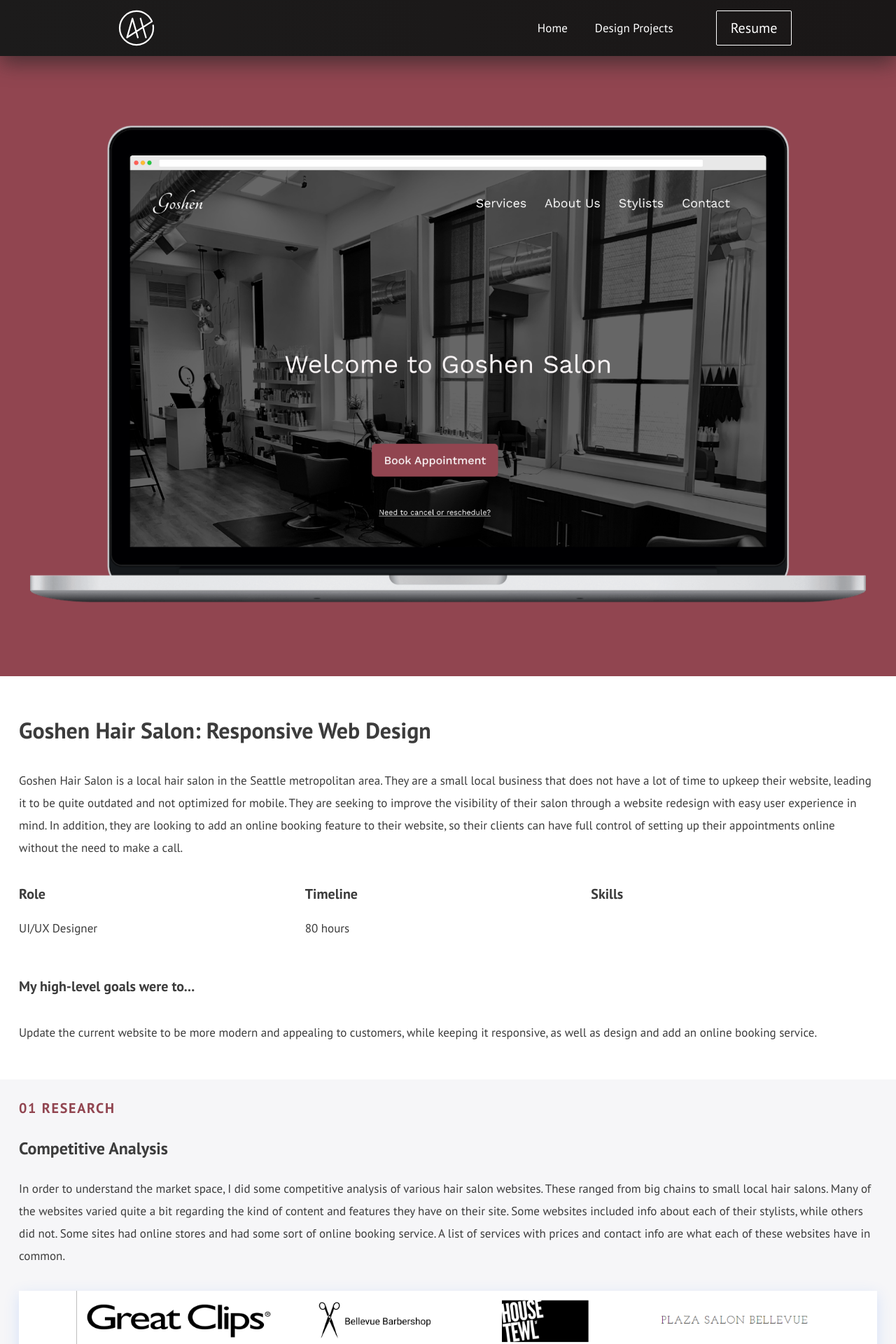
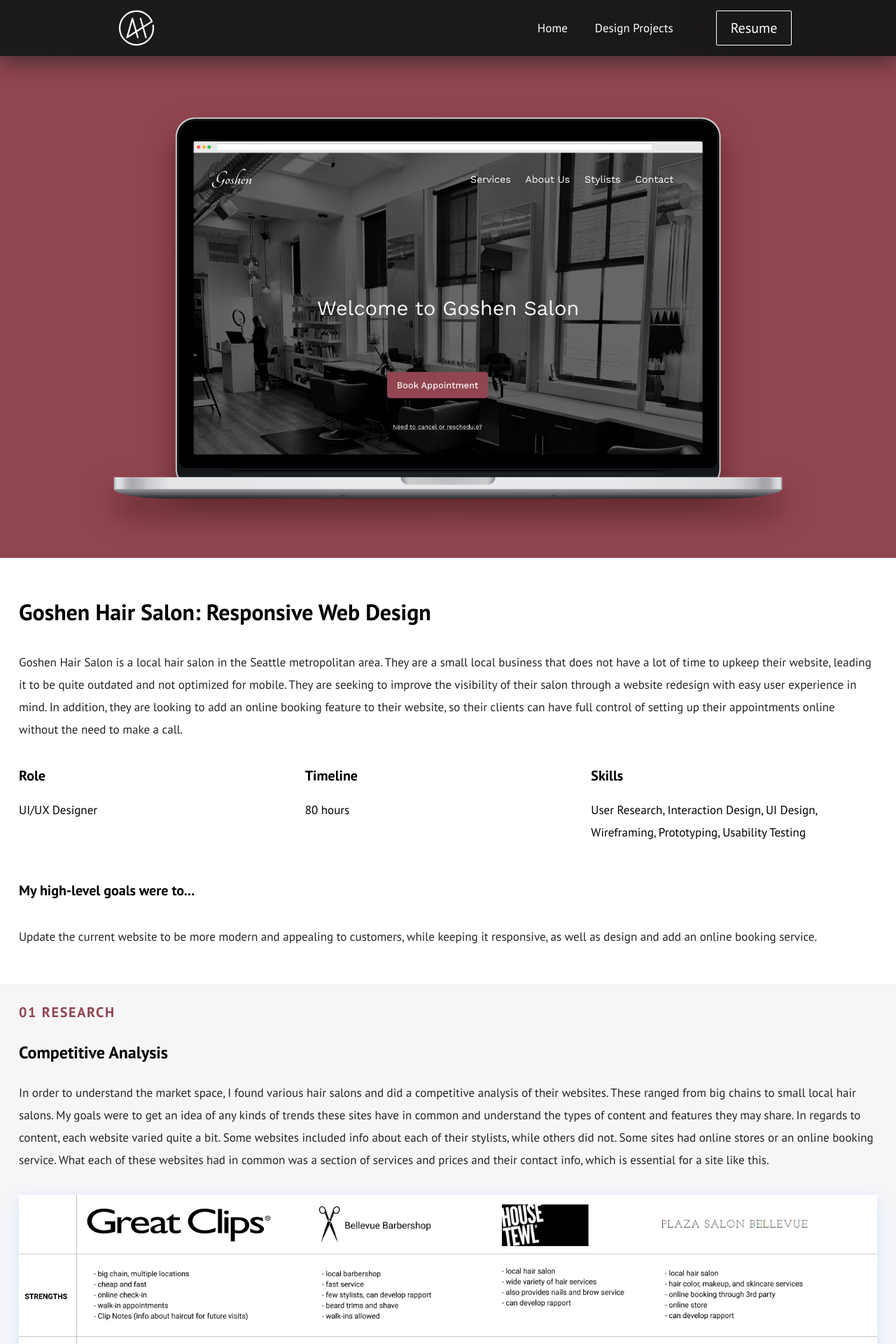
Before and after one commit to alhuang/alhuang.github.io, a React (Create React App) app: page /goshen in a window 1280 px wide. Shown: the top 1920 px of the page at 70% size. Built offline with nearby package versions, Linux system fonts and the light colour scheme.

Commit message:
updated goshen page and info

```diff
--- a/package.json
+++ b/package.json
@@ -1,4 +1,5 @@
 {
+  "homepage": "http://alhuang.github.io/",
   "name": "theandrewhuang",
   "version": "0.1.0",
   "private": true,
@@ -12,6 +13,7 @@
     "@testing-library/user-event": "^12.1.10",
     "bootstrap": "^4.6.0",
     "framer-motion": "^4.1.16",
+    "gh-pages": "^3.1.0",
     "react": "^17.0.2",
     "react-bootstrap": "^1.5.2",
     "react-dom": "^17.0.2",
@@ -25,7 +27,9 @@
     "start": "react-scripts start",
     "build": "react-scripts build",
     "test": "react-scripts test",
-    "eject": "react-scripts eject"
+    "eject": "react-scripts eject",
+    "predeploy": "yarn run build",
+    "deploy": "gh-pages -d build"
   },
   "eslintConfig": {
     "extends": [
--- a/src/App.css
+++ b/src/App.css
@@ -44,7 +44,9 @@
   font-family: "PT Sans", sans-serif;
   font-size: 17px;
   line-height: 32px;
-  color: rgb(60, 60, 60);
+}
+p {
+  color: rgb(36, 36, 36);
 }
 
 .home {
--- a/src/components/Image.css
+++ b/src/components/Image.css
@@ -1,5 +1,6 @@
 .project-image {
   width: 100%;
   /* margin: 0.5rem 0 1.5rem 0; */
+  margin-bottom: 1rem;
   box-shadow: 0 6px 20px rgba(56, 125, 255, 0.17);
 }
--- a/src/components/ProjectHero.css
+++ b/src/components/ProjectHero.css
@@ -20,3 +20,10 @@
   display: block;
   width: 60%;
 }
+
+.goshen img {
+  filter: drop-shadow(0 24px 20px rgba(46, 13, 13, 0.5));
+  width: 80%;
+  margin: 0 auto 0 auto;
+  display: block;
+}
--- a/src/components/Section.css
+++ b/src/components/Section.css
@@ -3,7 +3,7 @@
 } */
 
 .section-container {
-  padding: 1.5rem 0 2rem 0;
+  padding: 1.5rem 0 1.5rem 0;
 }
 
 .subsection-title {
--- a/src/projectData.json
+++ b/src/projectData.json
@@ -1,14 +1,14 @@
 {
   "goshen": {
     "src": "/images/goshen/goshen-mockup.png",
-    "cardImg": "images/goshen/goshen-mockup.png",
+    "cardImg": "/images/goshen/goshen-mockup.png",
     "text": "Goshen Hair Salon",
     "label": "Responsive Web Design",
     "description": "Goshen Hair Salon is a local hair salon in the Seattle metropolitan area. They are a small local business that does not have a lot of time to upkeep their website, leading it to be quite outdated and not optimized for mobile. They are seeking to improve the visibility of their salon through a website redesign with easy user experience in mind. In addition, they are looking to add an online booking feature to their website, so their clients can have full control of setting up their appointments online without the need to make a call.",
     "path": "/goshen#top",
     "role": "UI/UX Designer",
     "timeline": "80 hours",
-    "skills": "",
+    "skills": "User Research, Interaction Design, UI Design, Wireframing, Prototyping, Usability Testing",
     "projectDescription": "Lorem ipsum dolor sit amet",
     "projectGoals": "Update the current website to be more modern and appealing to customers, while keeping it responsive, as well as design and add an online booking service.",
     "content": [
@@ -17,14 +17,14 @@
         "sections": [
           {
             "sectionTitle": "Competitive Analysis",
-            "sectionBody_1": "In order to understand the market space, I did some competitive analysis of various hair salon websites. These ranged from big chains to small local hair salons. Many of the websites varied quite a bit regarding the kind of content and features they have on their site. Some websites included info about each of their stylists, while others did not. Some sites had online stores and had some sort of online booking service. A list of services with prices and contact info are what each of these websites have in common.",
-            "sectionImageSrc_1": "images/goshen/goshen-competitive-analysis.png"
+            "sectionBody_1": "In order to understand the market space, I found various hair salons and did a competitive analysis of their websites. These ranged from big chains to small local hair salons. My goals were to get an idea of any kinds of trends these sites have in common and understand the types of content and features they may share. In regards to content, each website varied quite a bit. Some websites included info about each of their stylists, while others did not. Some sites had online stores or an online booking service. What each of these websites had in common was a section of services and prices and their contact info, which is essential for a site like this.",
+            "sectionImageSrc_1": "/images/goshen/goshen-competitive-analysis.png"
           },
           {
             "sectionTitle": "User Interviews",
-            "sectionBody_1": "Because many of these hair salons varied in their content, I conducted some user interviews in order to better understand what kind of content is most important for users when visiting a hair salon website. I also wanted to understand how users were booking their hair services and if there were any frustrations with the process. The participants were between 24-30 years old, and they all frequented a hair salon ranging from once every two weeks to once every couple months.",
+            "sectionBody_1": "Next, I gathered some users to interview them in order to understand their experiences with hair salon websites. My goals for the interview were to understand what kind of information users need when on theses websites, as well as understand how users are booking their appointments. Additionally, I wanted to see if there was anything frustrating about their experience. I gathered 4 participants between 24-30 years old, and they each frequented a hair salon ranging from once every two weeks to once every couple months.",
             "sectionBody_2": "For booking appointments, only one participant booked through an online service, while others mainly booked through calling or texting. For the participants booking through a call or text, I found that they experienced a lot of frustrations because of how long the booking process took. They said there's a lot of back and forth in communication in order to find a time that worked for both of them. Each of them wished that their hair salon provided some kind of online booking service. For the one participant that does use an online booking service, her main frustration was that she had to constantly restart the booking process if she made some kind of mistake. Additionally, there wasn't a lot of information about the services in the booking sections which often led to her selecting the wrong one.",
-            "sectionBody_3": "I also found that all the participants typically go to the same place for their services. Once they found a place they liked, they don't switch unless they moved to another city. The main reason they keep returning is because they can develop a rapport with a stylist, so when they return the stylists already knows the history of the hair and how they normally like it cut. Additionally, other than the one participant that books online, everyone did not ever use their hair salon's website, except for maybe once before their first visit. With this info, it is clear that the majority of users accessing the site will be new potential customers. So it is crucial that the website can provide them with all the information they need to get them to book an appointment."
+            "sectionBody_3": "Another important thing that I learned was that every participant always goes back to the same hair salon. Once they found a place they liked, they wouldn't switch unless they really had to. The main reason they keep returning is because they can develop a rapport with the stylist, so when they return, the stylists already know the history of the hair and how they like it cut. Additionally, I found that the participants never access their hair salon's websites outside of the time before their first visit, except for the one participant that books their appointments online. With this info, it is clear that a majority os users accessing the site will be new pontential customers, so it is crucial that the website has all the information they need and attract them enough to get them to book an appointment before they move on to the next hair salon."
           }
         ]
       },
@@ -33,13 +33,14 @@
         "sections": [
           {
             "sectionTitle": "Persona",
-            "sectionBody_1": "Based on the data I got from the research phase, I created a persona, Alice Wang, to represent a part of our target users. By creating a fictional persona, I was able to personify the needs and wants of a portion of the target users into a single person. I can then focus my designs into solving the problems of Alice Wang, which ends up solving the problems for the target users.",
-            "sectionImageSrc_1": "images/goshen/goshen-persona.png"
+            "sectionBody_1": "From the data I got from the research phase, I created a persona, Alice Wang, to represent a part of our target users. By creating a fictional persona, I was able to personify the needs and wants of a portion of the target users into a single person. She will be used throughout the entire design process to ensure I'm designing for the users.",
+            "sectionImageSrc_1": "/images/goshen/goshen-persona.png"
           },
           {
             "sectionTitle": "Building a task flow and user flow",
-            "sectionBody_1": "After creating my persona, I moved on to creating task flows and user flows. I thought about the main tasks that my persona would do when using a site like this and created task flows for them. As a potential new customer, the main tasks Alice would be finding out more about the services and booking. Creating these flows helped me understand how users might navigate and use the site, and helped me focus on creating an optimized experience for the users. The user flow helped me understand how a user might navigate through the site and see areas that may cause some friction.",
+            "sectionBody_1": "After creating my persona, I started to think about how my user, Alice might use the website to complete certain tasks. I created multiple task flows to understand the actions and pages the user will go through to complete their tasks.",
             "sectionImageSrc_1": "images/goshen/goshen-taskflow.jpg",
+            "sectionBody_2": "Next, I moved on to understand the possible choices Alice may have when navigating through the site. We can see how each of these decision points affect Alice's journey through the site.",
             "sectionImageSrc_2": "images/goshen/goshen-userflow.png"
           }
         ]
@@ -49,7 +50,7 @@
         "sections": [
           {
             "sectionTitle": "Wireframes",
-            "sectionBody_1": "Moving on to the design phase, I created some low-fidelity wireframes for mobile, tablet, and desktop. Because all my users typically booked through their phones, I approached the mobile design first. Initially, I was going to create separate pages for the services and stylists; however, there wouldn't be whole lot of content on each of those pages. By moving everything to the homepage, user's can easily navigate the site by scrolling instead of clicking back and forth between pages. From the user interviews, it was important that there was information about the services on the page. I chose to have that info hidden under a More Info so that the info wouldn't crowd the page, but users would still have access to it. For selecting time and date, participants from the user interviews mentioned frustration about having a lot of back and forth in order to find an available time. I tried to alleviate those frustrations by listing out the available date and times and prevent users from selecting unavailable dates.",
+            "sectionBody_1": "Moving on to the design phase, I created some low-fidelity wireframes for mobile, tablet, and desktop. Because all my users typically booked through their phones, I approached the mobile design first. Because the site should be simple and easy to navigate, I opted to have all the information on the homepage, so users can easily and quickly find the information they need without having to deal with clicking through multiple pages. For the booking process, many participants expressed frustration with having to deal with a lot of back and forth with the hair salon in order to find an available time. I tried to alleviate those frustrations by listing out the available dates and times and preventing them from selecting an unavailable time.",
             "sectionImageRow": [
               "images/goshen/goshen-wireframe1.png",
               "images/goshen/goshen-wireframe2.png",
@@ -74,7 +75,7 @@
           },
           {
             "sectionTitle": "Hi-fi Designs",
-            "sectionBody_1": "With the style guide and the UI kit complete, it's time take all of that and create some hi-fi designs.",
+            "sectionBody_1": "Mext, it's time to put everything together and create some hi-fi designs.",
             "sectionImageSrc_1": "images/goshen/goshen-hifi.png"
           }
         ]
@@ -124,7 +125,7 @@
         "sections": [
           {
             "sectionTitle": "",
-            "sectionBody_1": "After creating the final design, I believe I have achieved the goals outlined in the beginning of the design process. I designed a responsive website for Goshen Hair Salon that provides customers with a smooth and easy online booking process. I also restructured much of the content to hopefully better inform users and attract more customers."
+            "sectionBody_1": "With more time, I would like to have done another round of usability tests in order to ensure the usability of the updated book process. Overall, I believed I achieved the goals outlined in the beginning of the design process by creating a site that's easy to use and navigate, that will hopefully attract Goshen Salon more customers."
           }
         ]
       }
```
Also changed, not shown: src/components/HeroSection.css (+17 -2 lines), src/components/HeroSection.js (+25 -3 lines), 1 other file (tests, documents, lock files or other folders).
